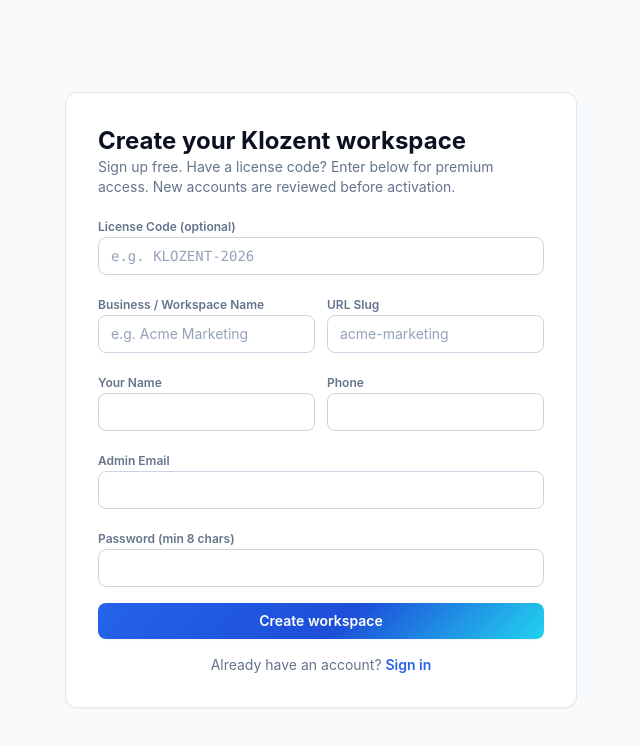
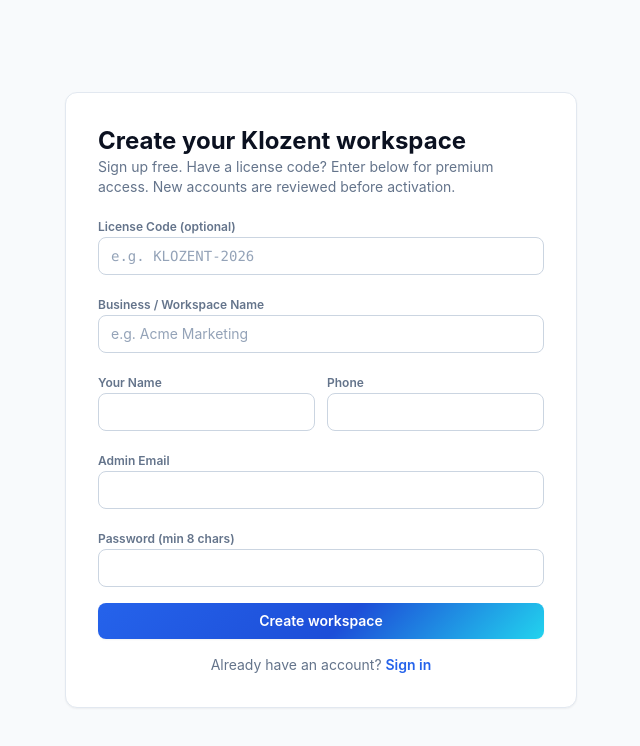
Before and after one commit to oneplacedigital/oneplace-ai-crm, a Next.js app in the folder apps/web/: page /register in a window 1280 px wide. Shown: the top 746 px of the page, without its empty margins (319-959 px from the left). Built offline with nearby package versions, Linux system fonts and the light colour scheme; no server answers.

Commit message:
Add files via upload

```diff
--- a/apps/web/src/app/register/page.tsx
+++ b/apps/web/src/app/register/page.tsx
@@ -19,7 +19,6 @@
   const params = useSearchParams();
   const [form, setForm] = useState({
     tenantName: '',
-    tenantSlug: '',
     adminName: '',
     adminEmail: '',
     adminPhone: '',
@@ -73,9 +72,18 @@
     setLoading(true);
     setError(null);
     try {
+      // Slug is an internal id (never shown in a URL), so we auto-generate it from the
+      // business name plus a short random suffix to guarantee uniqueness — no field for the user.
+      const baseSlug =
+        form.tenantName
+          .toLowerCase()
+          .replace(/[^a-z0-9]+/g, '-')
+          .replace(/^-+|-+$/g, '')
+          .slice(0, 32) || 'workspace';
+      const tenantSlug = `${baseSlug}-${Math.random().toString(36).slice(2, 6)}`;
       const res = await apiPost<{ pending: boolean; message: string }>('/auth/register-tenant', {
         ...form,
-        tenantSlug: form.tenantSlug.toLowerCase().replace(/[^a-z0-9-]/g, '-'),
+        tenantSlug,
         licenseCode: form.licenseCode || undefined,
       });
       setSubmitted(
@@ -141,7 +149,6 @@
           )}
         </div>
 
-        <div className="grid grid-cols-2 gap-3">
         <div>
           <label className="text-xs font-semibold text-slate-500">Business / Workspace Name</label>
           <input
@@ -151,17 +158,6 @@
             value={form.tenantName}
             onChange={update('tenantName')}
           />
-          </div>
-          <div>
-            <label className="text-xs font-semibold text-slate-500">URL Slug</label>
-            <input
-              className="input"
-              required
-              placeholder="acme-marketing"
-              value={form.tenantSlug}
-              onChange={update('tenantSlug')}
-            />
-          </div>
         </div>
 
         <div className="grid grid-cols-2 gap-3">
```
Lines whose indentation alone changed are shown as unchanged.
